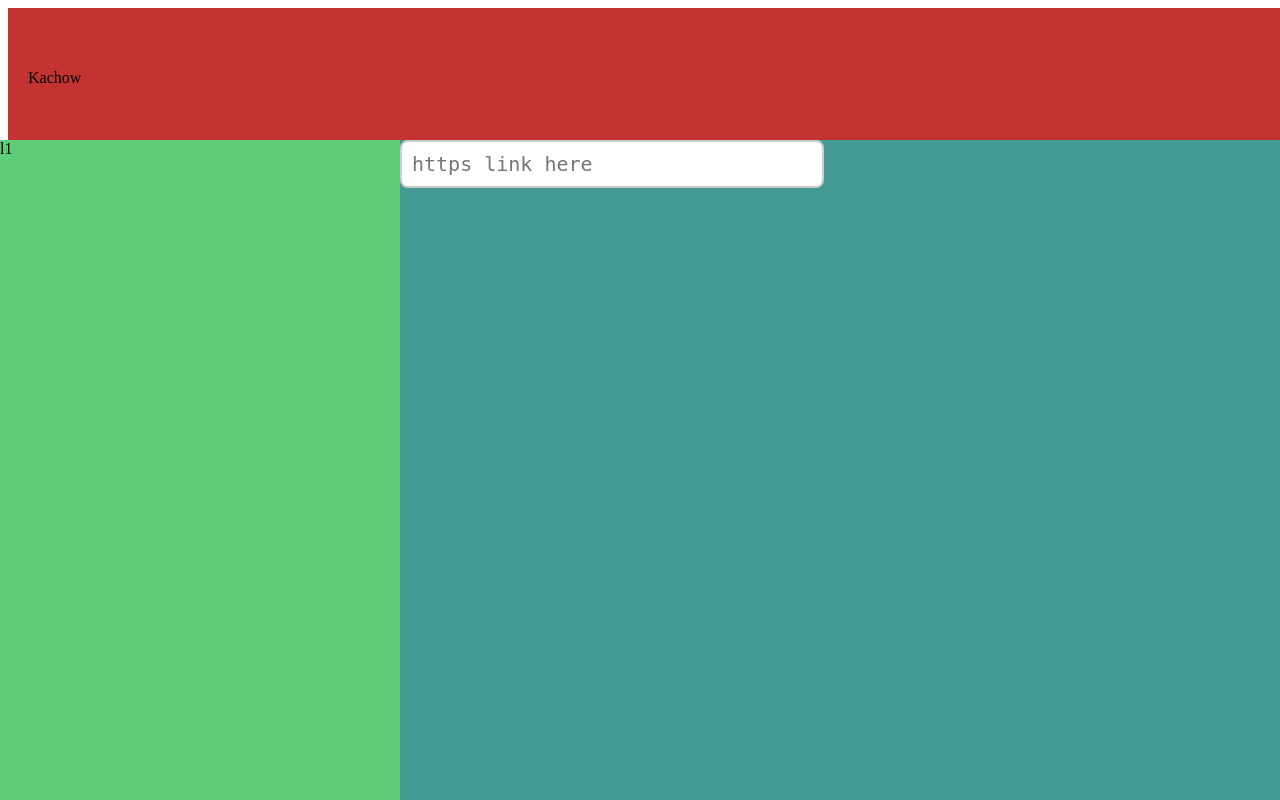
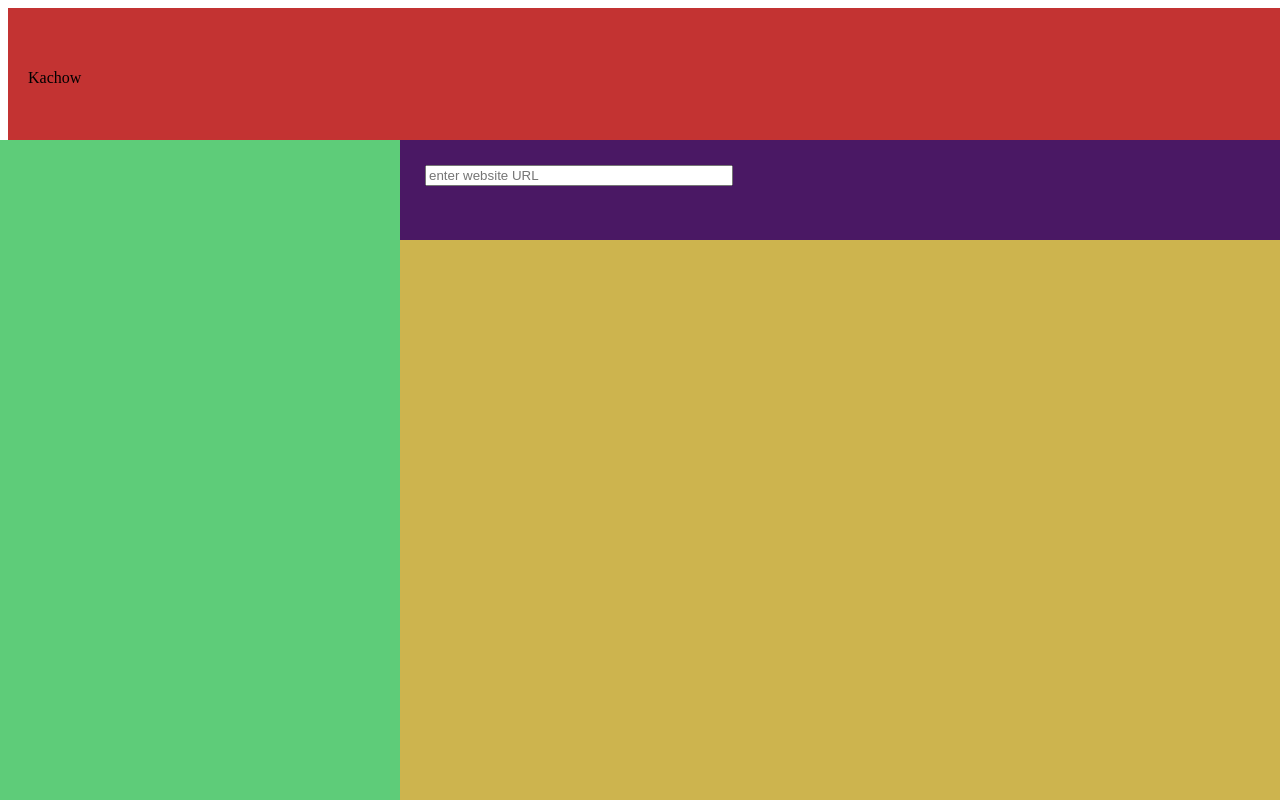
Before and after one commit to OakUnicycle/Kachow, a Python web app: template templates/index.html in a window 1280 px wide. Run offline with Jinja, Linux system fonts and the light colour scheme; the template is opened without the code that fills it, so the values that code supplies are empty.

Commit message:
added input and output boxes

```diff
--- a/static/app.css
+++ b/static/app.css
@@ -64,24 +64,25 @@
 }
 
 
-.link_box {
-    top: 20;
-    left: 20;
+
+.input_box {
+    width: 100%;
+    height: 100px;
+    background-color: #4a1864;
 
 }
 
-textarea {
-  width: 100%;
-  max-width: 400px;
-  padding: 10px;
-  border: 2px solid #ccc;
-  border-radius: 8px;
-  font-size: 20px;
-  resize: none;
-  transition: border-color 0.3s;
+.url_input input[type="text"] {
+    width: 300px;
+    margin-top: 25px;
+    margin-left: 25px;
 }
 
-textarea:focus {
-  border-color: #007BFF;
-  outline: none;
+
+
+.result_box {
+    width: 100%;
+    height: calc(100% - 100px);
+    top:100px;
+    background-color: #cdb44e;
 }
--- a/templates/index.html
+++ b/templates/index.html
@@ -24,11 +24,17 @@
 
     <div class="split_screen">
         <div class="left_side">
-            l1
+
         </div>
+
         <div class="right_side">
-            <div class="link_box">
-                <textarea id="https_link" rows=1 cols=40  placeholder="https link here"></textarea>
+            <div class="input_box">
+                <form action="upload" method="post" enctype="multipart/form-data" class="url_input">
+                    <input type="text" id="url" name="url" placeholder="enter website URL"><br>
+                </form>
+            </div>
+            <div class="result_box">
+
             </div>
         </div>
     </div>
```
